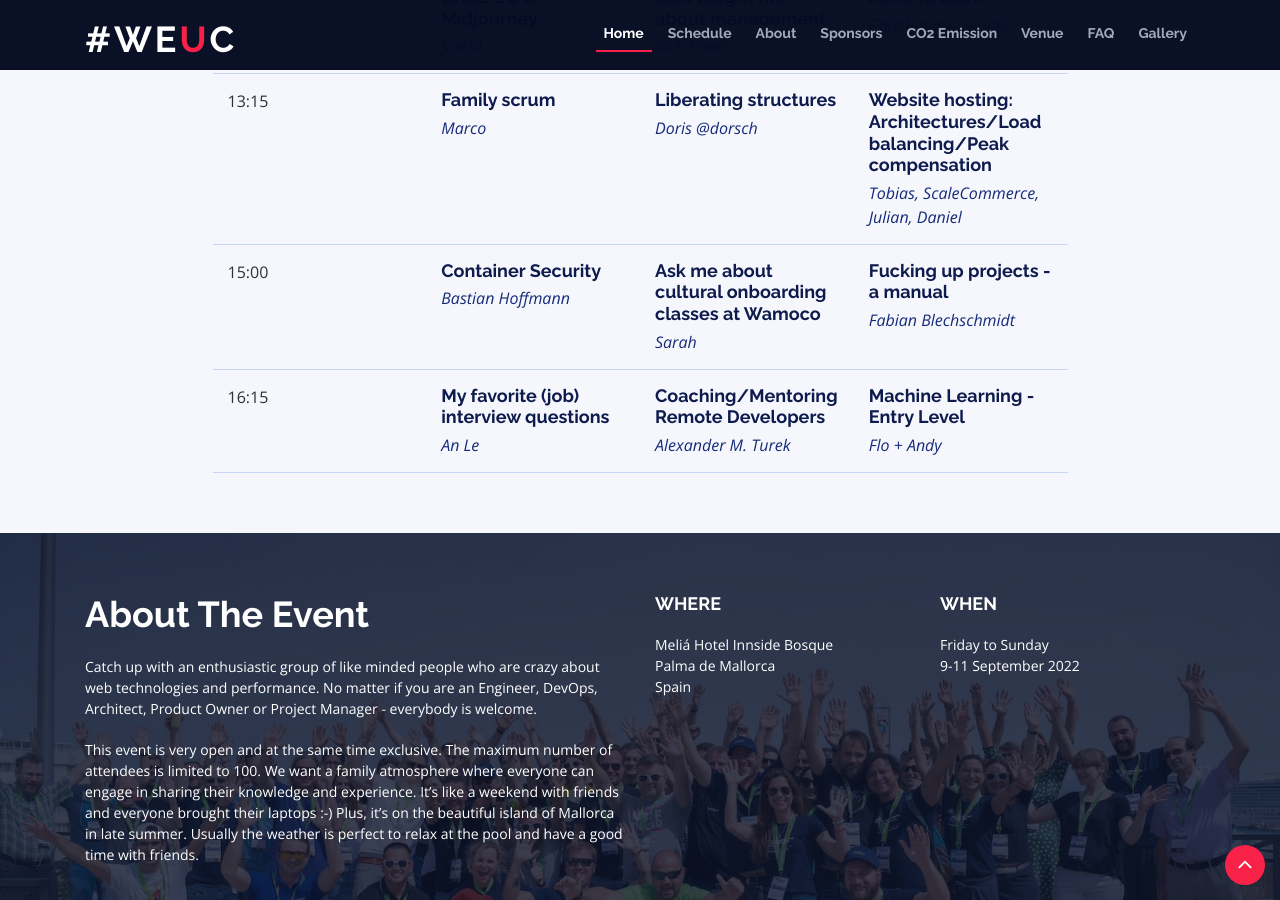
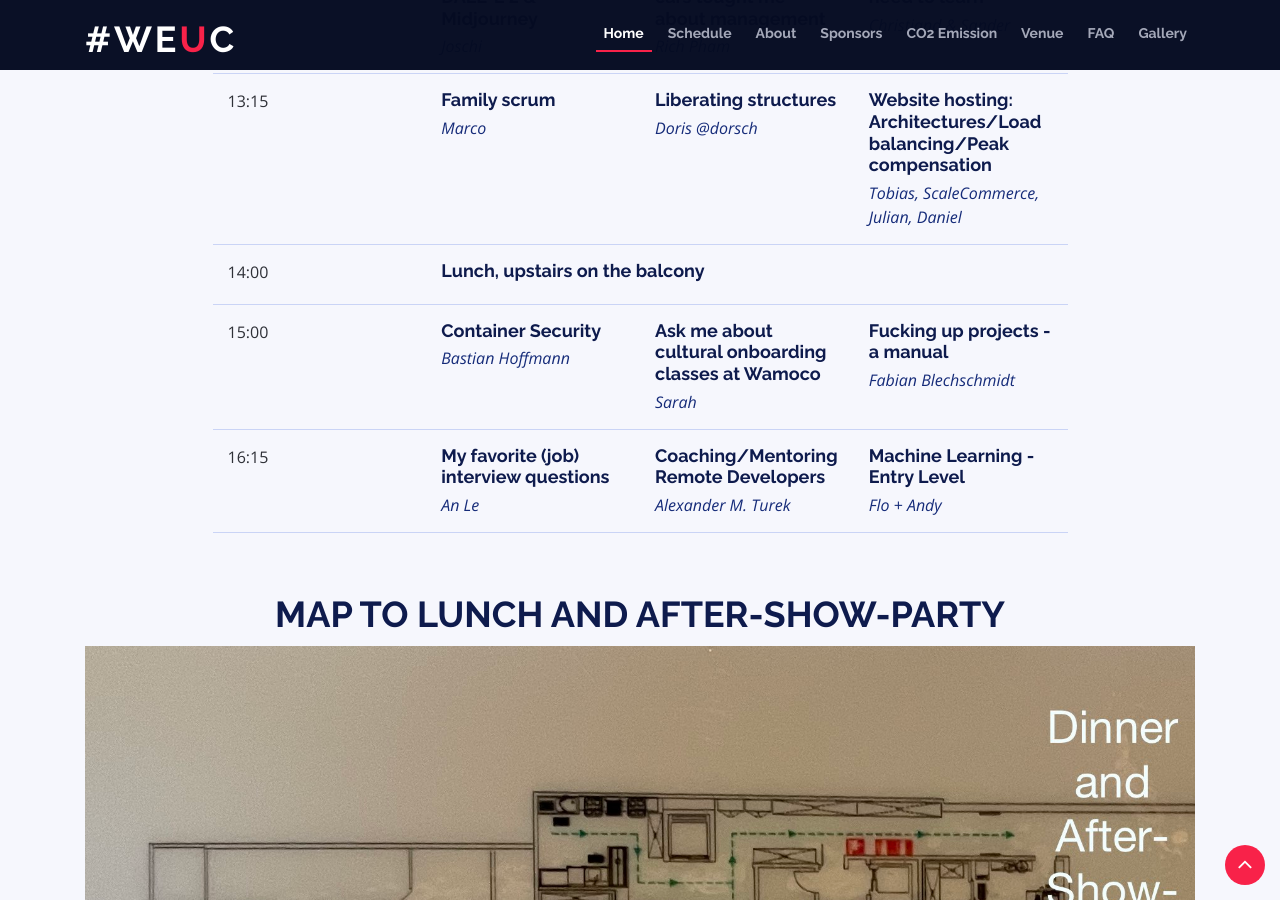
Before and after one commit to weuc/weuc.eu, a Jekyll site: the page built from index.html, in a window 1280 px wide and 900 px high, scrolled down 1288 px. Built offline with Jekyll 4.4.1, drawn with Linux system fonts in a browser that asks for light colours.

Commit message:
add map to lunch and party

```diff
--- a/_includes/sections/schedule.html
+++ b/_includes/sections/schedule.html
@@ -75,6 +75,15 @@
                     <div class="col-md-3">
                         <h4>Website hosting: Architectures/Load balancing/Peak compensation</h4>
                         <p>Tobias, ScaleCommerce, Julian, Daniel</p>
+                    </div>
+                </div>
+
+                <div class="row schedule-item">
+                    <div class="col-md-3">
+                        <time>14:00</time>
+                    </div>
+                    <div class="col-md-9">
+                        <h4>Lunch, upstairs on the balcony</h4>
                     </div>
                 </div>
 
@@ -356,7 +365,14 @@
             <!-- End Schdule Day 2 -->
 
         </div>
+    </div>
+</section>
 
+<section id="map" class="section-with-bg">
+    <div class="container wow fadeInUp">
+        <div class="section-header">
+            <h2>Map to lunch and after-show-party</h2>
+            <img src="assets/img/map.jpg" class="img-fluid">
         </div>
-
+    </div>
 </section>
```
Also changed, not shown: assets/img/map.jpg (added). Lines whose indentation alone changed are shown as unchanged.
